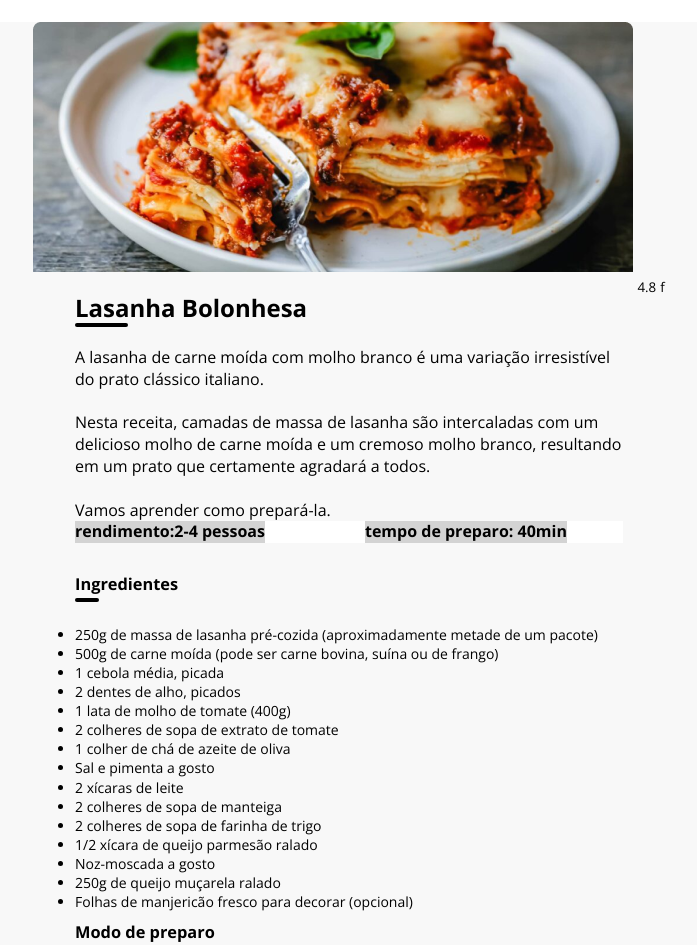
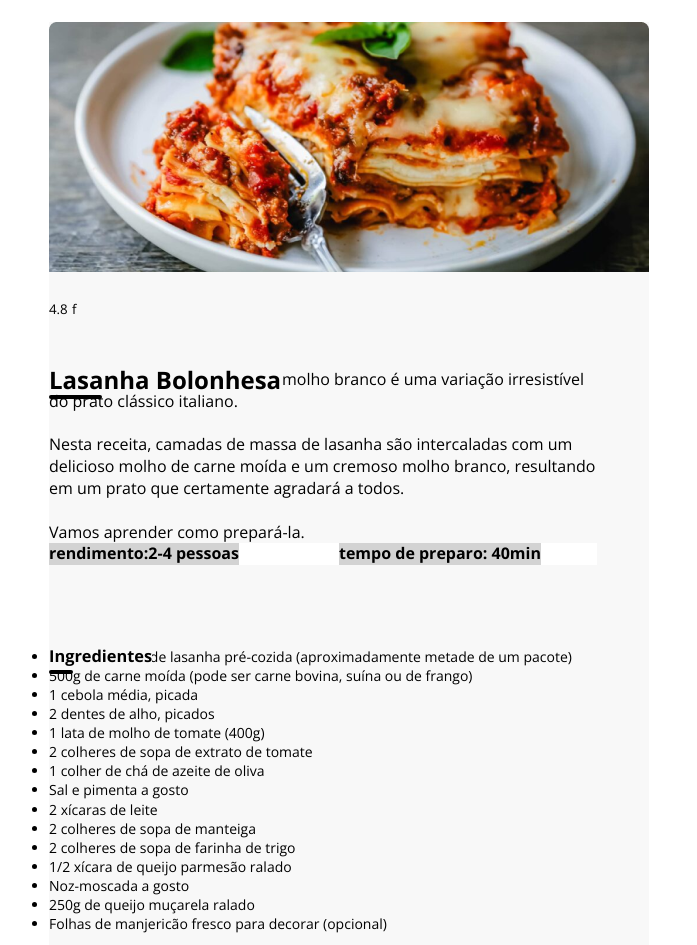
Before and after one commit to alissoncesar/projeto-receita-dev, a plain HTML site: page index.html in a window 1280 px wide. Shown: the top 945 px of the page, without its empty margins (291-988 px from the left). Drawn offline with nearby package versions, Linux system fonts and the light colour scheme.

Commit message:
troquei valores entre body e container

```diff
--- a/index.css
+++ b/index.css
@@ -12,13 +12,16 @@
 
 body{
     background-color: white;
-}
-
-#container{
     display: flex;
     justify-content: center;
     align-items: center;
     flex-direction: column;
+    height: ;
+}
+
+#container{
+    width: 600px;
+    height: 1664px;
    }
 
 .imagem{
```
